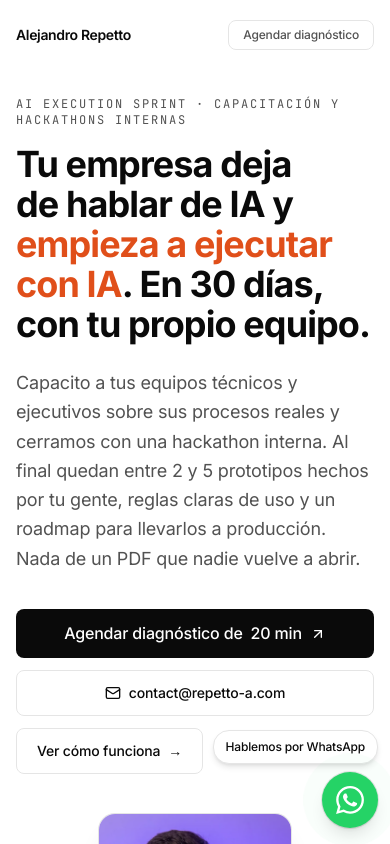
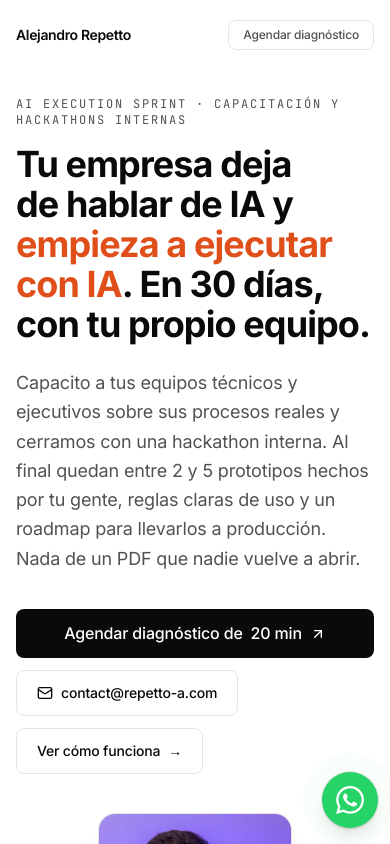
Before and after one commit to Repetto-A/Portfolio, a Next.js app: page /sprint in a window 390 px wide. Shown: the top 844 px of the page. Built offline with nearby package versions, Linux system fonts and the light colour scheme.

Commit message:
fix: la burbuja de WhatsApp no tapa CTAs en 375px
En mobile el chip queda oculto (queda el aria-label) y el mail pasa a
ancho de contenido para dejar el rincón inferior derecho libre. El
footer reserva padding a la derecha en desktop para el tooltip.

```diff
--- a/app/sprint/page.tsx
+++ b/app/sprint/page.tsx
@@ -59,8 +59,8 @@ export default function SprintPage() {
         <SprintCtaFinal />
       </div>
 
-      <footer className="border-t border-border pt-10 pb-28 sm:pb-10">
-        <div className="mx-auto flex max-w-5xl flex-wrap items-center justify-between gap-4 pl-4 pr-20 sm:px-6 lg:px-8">
+      <footer className="border-t border-border pt-10 pb-28 sm:pb-12">
+        <div className="mx-auto flex max-w-5xl flex-wrap items-center justify-between gap-4 pl-4 pr-20 sm:pl-6 sm:pr-64 lg:pl-8 lg:pr-64">
           <p className="font-mono text-xs text-muted-foreground">
             © {new Date().getFullYear()} Alejandro Repetto · En colaboración con <SprintCriaLink />
           </p>
--- a/components/sprint/sprint-cta-final.tsx
+++ b/components/sprint/sprint-cta-final.tsx
@@ -14,7 +14,7 @@ export function SprintCtaFinal() {
         par de ideas accionables.
       </p>
 
-      <div className="mt-10 max-sm:pr-16">
+      <div className="mt-10">
         <SprintDirectContact location="footer" />
       </div>
     </SprintSection>
--- a/components/sprint/sprint-direct-contact.tsx
+++ b/components/sprint/sprint-direct-contact.tsx
@@ -34,7 +34,7 @@ export function SprintDirectContact({
       <a
         href={`mailto:${CONTACT_EMAIL}`}
         onClick={() => captureCTA("cta_email_click", { location })}
-        className="inline-flex min-h-[44px] w-full items-center justify-center gap-2 rounded-md border border-border px-5 py-3 text-sm font-medium transition-[border-color,background-color,color,transform] duration-200 ease-out hover:border-foreground/40 hover:bg-muted/50 active:scale-[0.98] sm:w-auto"
+        className="inline-flex min-h-[44px] w-fit items-center justify-center gap-2 rounded-md border border-border px-5 py-3 text-sm font-medium transition-[border-color,background-color,color,transform] duration-200 ease-out hover:border-foreground/40 hover:bg-muted/50 active:scale-[0.98]"
       >
         <Mail className="size-4 shrink-0" aria-hidden />
         {CONTACT_EMAIL}
--- a/components/sprint/sprint-whatsapp-bubble.tsx
+++ b/components/sprint/sprint-whatsapp-bubble.tsx
@@ -33,11 +33,11 @@ export function SprintWhatsAppBubble() {
         rel="noopener noreferrer"
         aria-label="Hablemos por WhatsApp"
         onClick={() => captureCTA("cta_whatsapp_click", { location: "fab" })}
-        className="pointer-events-auto group flex flex-col items-end gap-2 rounded-2xl focus-visible:outline-none sm:flex-row sm:items-center sm:gap-2.5"
+        className="pointer-events-auto group flex items-center gap-2.5 rounded-2xl focus-visible:outline-none"
       >
         <span
           aria-hidden
-          className="max-w-[min(12.5rem,calc(100vw-5.5rem))] rounded-2xl border border-border bg-card px-3 py-2 text-left text-xs font-medium leading-snug text-foreground shadow-md sm:max-w-none sm:whitespace-nowrap"
+          className="hidden whitespace-nowrap rounded-2xl border border-border bg-card px-3 py-2 text-xs font-medium leading-snug text-foreground shadow-md sm:inline"
         >
           Hablemos por WhatsApp
         </span>
```
